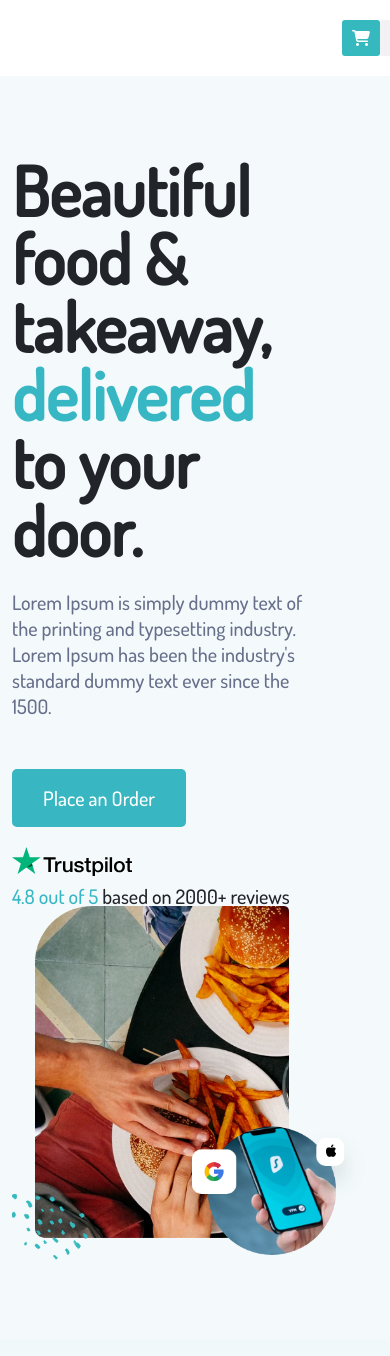
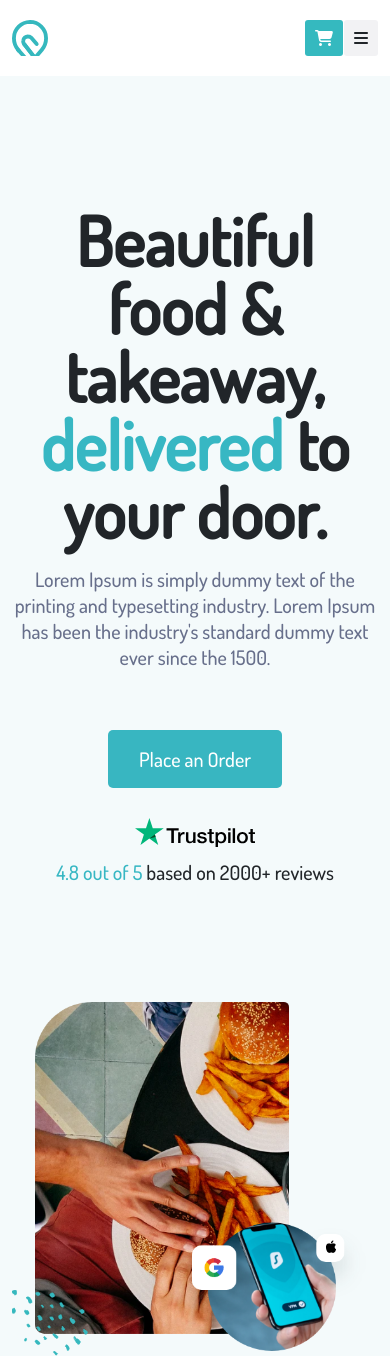
Before and after one commit to Zarina171717/Burger, a plain HTML site: page t-1/index.html in a window 390 px wide. Shown: the top 1356 px of the page. Drawn offline with nearby package versions, Linux system fonts and the light colour scheme.

Commit message:
beautiful

```diff
--- a/t-1/_beautiful.sass
+++ b/t-1/_beautiful.sass
@@ -18,8 +18,20 @@
             border-radius: 5px
             background-color: #38b6c1
             color: #ffff
-        .imgbox
+        .trust
             width: 120px
-            margin: 20px 0 10px
+            margin: 30px 0 15px
         h4
             font-size: 20px
+    @media (max-width: 992px)
+        .box
+            text-align: center
+            h1
+                margin: 50px 0 0
+            h5
+                margin: 20px 0 60px
+            .trust
+                margin-left: auto
+                margin-right: auto
+            h4
+                margin-bottom: 120px
--- a/t-1/_header.sass
+++ b/t-1/_header.sass
@@ -11,6 +11,8 @@ header
                 margin-right: 30px
             .home-color
                 color: #74bebc
+        .icon-shop
+            display: none
         .icon
             display: none
     @media (max-width: 992px)
@@ -32,4 +34,4 @@ header
                 color: #ffff
                 padding: 10px
                 border-radius: 3px
-                margin-left: 330px
+                margin-left: 70%
--- a/t-1/index.html
+++ b/t-1/index.html
@@ -48,7 +48,7 @@
         <section id="beautiful">
             <div class="container">
                 <div class="row">
-                    <div class="col-md-6 d-flex align-items-center">
+                    <div class="col-lg-6 col-md-12 d-flex align-items-center">
                         <div class="box">
                             <h1>Beautiful food & takeaway, <span>delivered</span> to your door.</h1>
                             <h5>Lorem Ipsum is simply dummy text of the printing and typesetting industry. Lorem Ipsum
@@ -56,13 +56,13 @@
                             <div class="btn">
                                 <h2>Place an Order</h2>
                             </div>
-                            <div class="imgbox">
+                            <div class="imgbox trust">
                                 <img src="assets/5.svg" alt="">
                             </div>
                             <h4><span>4.8 out of 5</span> based on 2000+ reviews</h4>
                         </div>
                     </div>
-                    <div class="col-md-6">
+                    <div class="col-lg-6 col-md-12">
                         <div class="imgbox">
                             <img src="assets/28.png" alt="">
                         </div>
```
Also changed, not shown: t-1/style.css, 1 other file.
